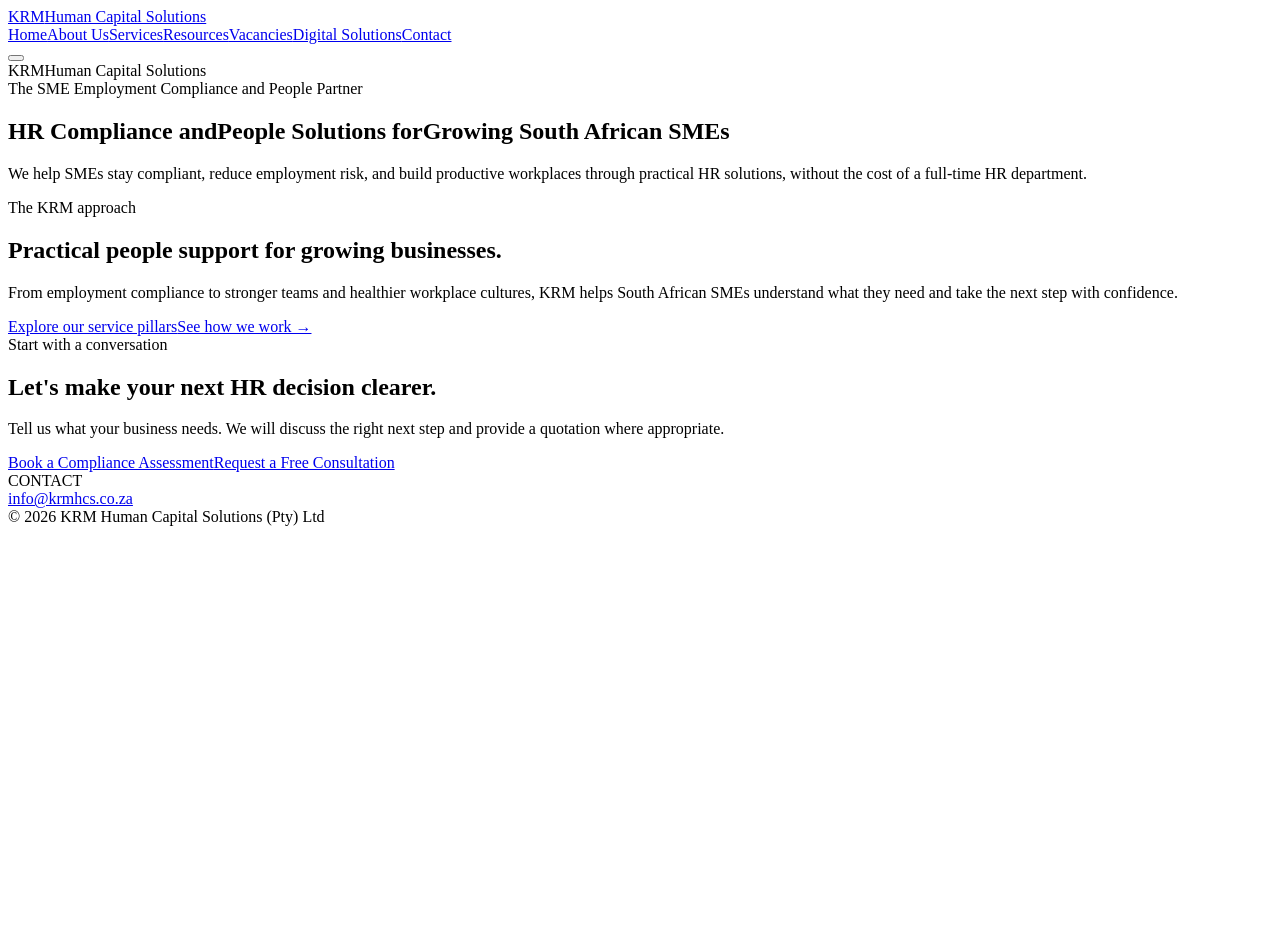
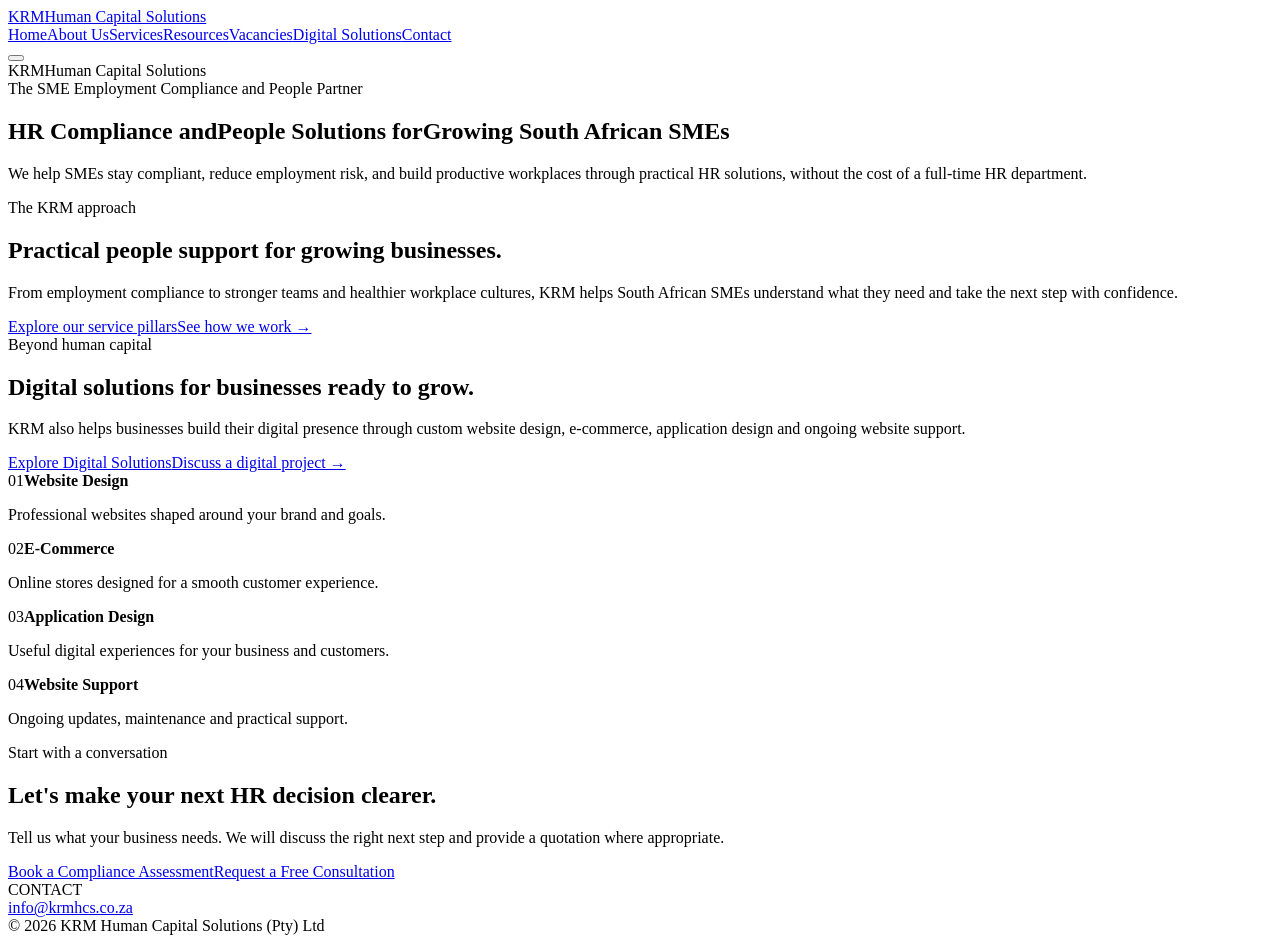
Before and after one commit to UnarineL/krm_website, a React (Vite) app: page / in a window 1280 px wide. Before the commit the page ends 800 px from the top, so only its background shows below. Built offline with nearby package versions, Linux system fonts and the light colour scheme; the HTML template or start-up script is replaced by a standard one.

Commit message:
Feature Digital Solutions separately on homepage

```diff
--- a/src/KRMContent.jsx
+++ b/src/KRMContent.jsx
@@ -132,6 +132,24 @@ export function KRMHome() {
       </div>
     </section>
 
+    <section className="content section-pad krm-digital-feature">
+      <div className="krm-digital-feature-copy">
+        <span className="eyebrow">Beyond human capital</span>
+        <h2 className="serif">Digital solutions for businesses ready to grow.</h2>
+        <p>KRM also helps businesses build their digital presence through custom website design, e-commerce, application design and ongoing website support.</p>
+        <div className="krm-home-links">
+          <Link className="button" to="/digital-solutions">Explore Digital Solutions</Link>
+          <Link className="text-link" to="/contact">Discuss a digital project →</Link>
+        </div>
+      </div>
+      <div className="krm-digital-feature-points">
+        <div><span>01</span><strong>Website Design</strong><p>Professional websites shaped around your brand and goals.</p></div>
+        <div><span>02</span><strong>E-Commerce</strong><p>Online stores designed for a smooth customer experience.</p></div>
+        <div><span>03</span><strong>Application Design</strong><p>Useful digital experiences for your business and customers.</p></div>
+        <div><span>04</span><strong>Website Support</strong><p>Ongoing updates, maintenance and practical support.</p></div>
+      </div>
+    </section>
+
     <section className="cta krm-final-cta">
       <div className="content"><span className="eyebrow">Start with a conversation</span><h2 className="serif">Let's make your next HR decision clearer.</h2><p>Tell us what your business needs. We will discuss the right next step and provide a quotation where appropriate.</p><div className="hero-actions"><BookingLink>Book a Compliance Assessment</BookingLink><Link className="button" to="/contact">Request a Free Consultation</Link></div></div>
     </section>
```
